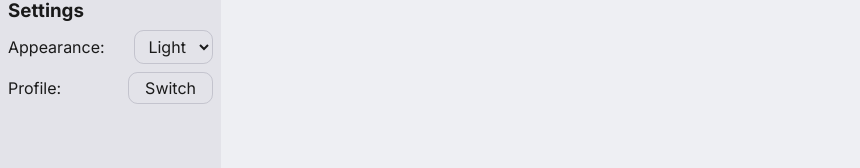
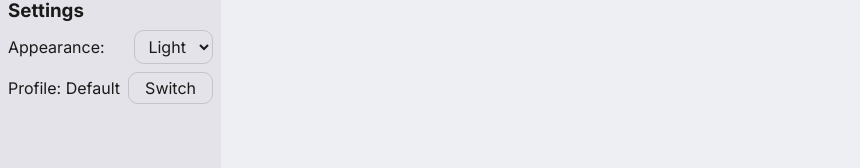
Before and after one commit to majoouoo/grocery-manager, a SvelteKit app: page / in a window 1280 px wide. Both pictures are taken after a click on the button "menu". Shown: the part 321-489 px from the top of the page, without its empty margins (0-860 px from the left). Built offline with nearby package versions, Linux system fonts and the light colour scheme.

Commit message:
Update profile label to display active profile name

```diff
--- a/src/routes/+page.svelte
+++ b/src/routes/+page.svelte
@@ -157,7 +157,7 @@
 				</div>
 
 				<div class="filter">
-					<label for="profile">Profile:</label>
+					<label for="profile">Profile: {settings.profiles.filter(p => p.id === settings.activeProfile)[0].name}</label>
 					<button class="btn" id="switchProfile" on:click={() => isProfilesModalOpen = true}>Switch</button>
 				</div>
 			</section>
@@ -211,7 +211,7 @@
 
 	{#if isProfilesModalOpen}
 		<ProfilesModal
-			on:cancel={() => (isProfilesModalOpen = false)}
+			on:cancel={switchProfile}
 			on:switch={switchProfile}
 		/>
 	{/if}
```
